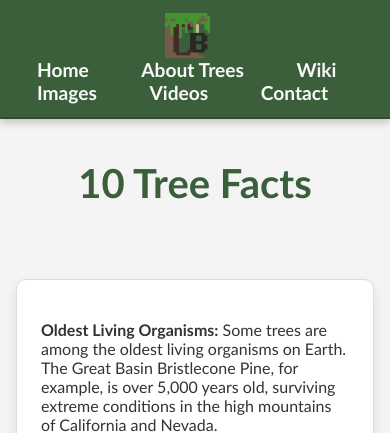
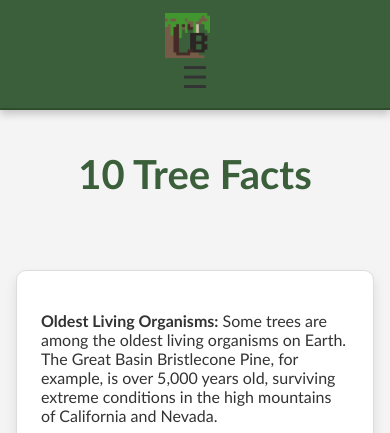
Before and after one commit to Keirinnnn/TreeWise_Finals_Lab, a Django app: page /About/ in a window 390 px wide. Shown: the top 433 px of the page. Run offline with Django 5.2, Linux system fonts and the light colour scheme.

Commit message:
updated the code

```diff
--- a/app/templates/app/Navbar.html
+++ b/app/templates/app/Navbar.html
@@ -3,7 +3,11 @@
 <div class="navbar">
     <img src="{% static 'images/tree_faviconn.png' %}" class="navbar_logo" alt="Logo">
 
-    <div class="navbar_links">
+    <div class="burger" onclick="toggleMenu()">
+        &#9776;
+    </div>
+
+    <div class="navbar_links" id="navbarLinks">
         <a href="{% url 'Home' %}">Home</a>
         <a href="{% url 'About' %}">About Trees</a>
         <a href="{% url 'Add' %}">Wiki</a>
--- a/static/css/base.css
+++ b/static/css/base.css
@@ -75,6 +75,41 @@ a:hover {
 
 .navbar a:hover {
     background-color: rgba(255, 255, 255, 0.1);
+}
+
+/* Burger Icon */
+.burger {
+    font-size: 30px;
+    cursor: pointer;
+    display: none; /* Hide on large screens */
+}
+
+/* Responsive: Show burger icon on small screens */
+@media screen and (max-width: 768px) {
+    .burger {
+        display: block;
+    }
+
+    .navbar_links {
+        display: none;
+        flex-direction: column;
+        position: absolute;
+        top: 60px;
+        right: 10px;
+        background-color: #34495e;
+        width: 150px;
+        padding: 10px;
+        border-radius: 5px;
+    }
+
+    .navbar_links a {
+        display: block;
+        padding: 10px;
+    }
+
+    .navbar_links.active {
+        display: flex;
+    }
 }
 
 /* Home */
--- a/static/js/base.js
+++ b/static/js/base.js
@@ -1,4 +1,15 @@
 console.log("JavaScript Here!");
+
+function toggleMenu() {
+    document.getElementById("navbarLinks").classList.toggle("active");
+}
+
+// Automatically close the menu when resizing to a large screen
+window.addEventListener("resize", function () {
+    if (window.innerWidth > 768) {
+        document.getElementById("navbarLinks").classList.remove("active");
+    }
+});
 
 setTimeout(function () {
     var messages = document.getElementById('notification_messages');
```
Also changed, not shown: db.sqlite3, media/images/011a2f3844859fd9e36db6ad29a40ad42e1beb1e96cb663a65ba8134ab8835c9_thumb_ZUjACxH.jpg (added), 1 other file.
